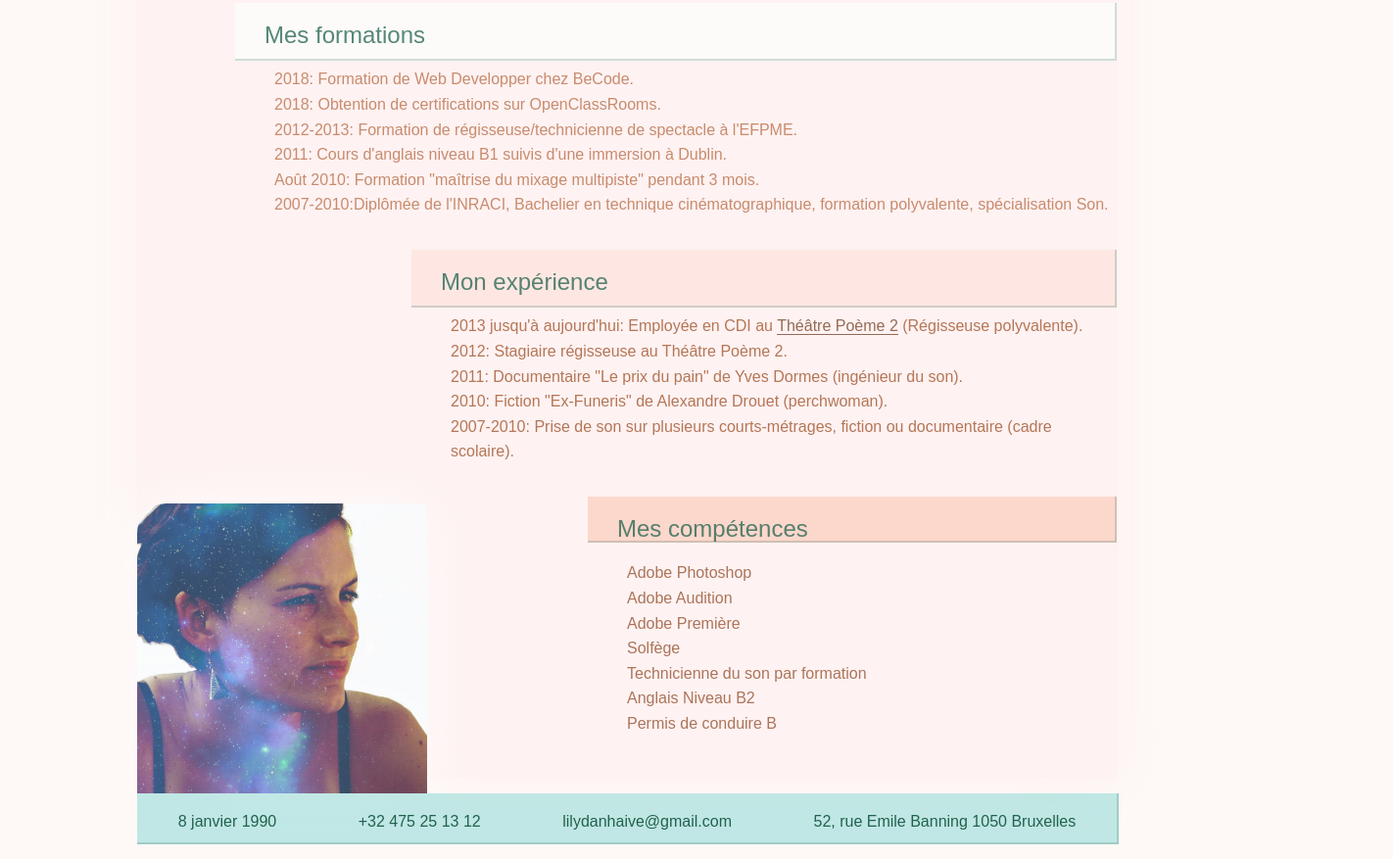
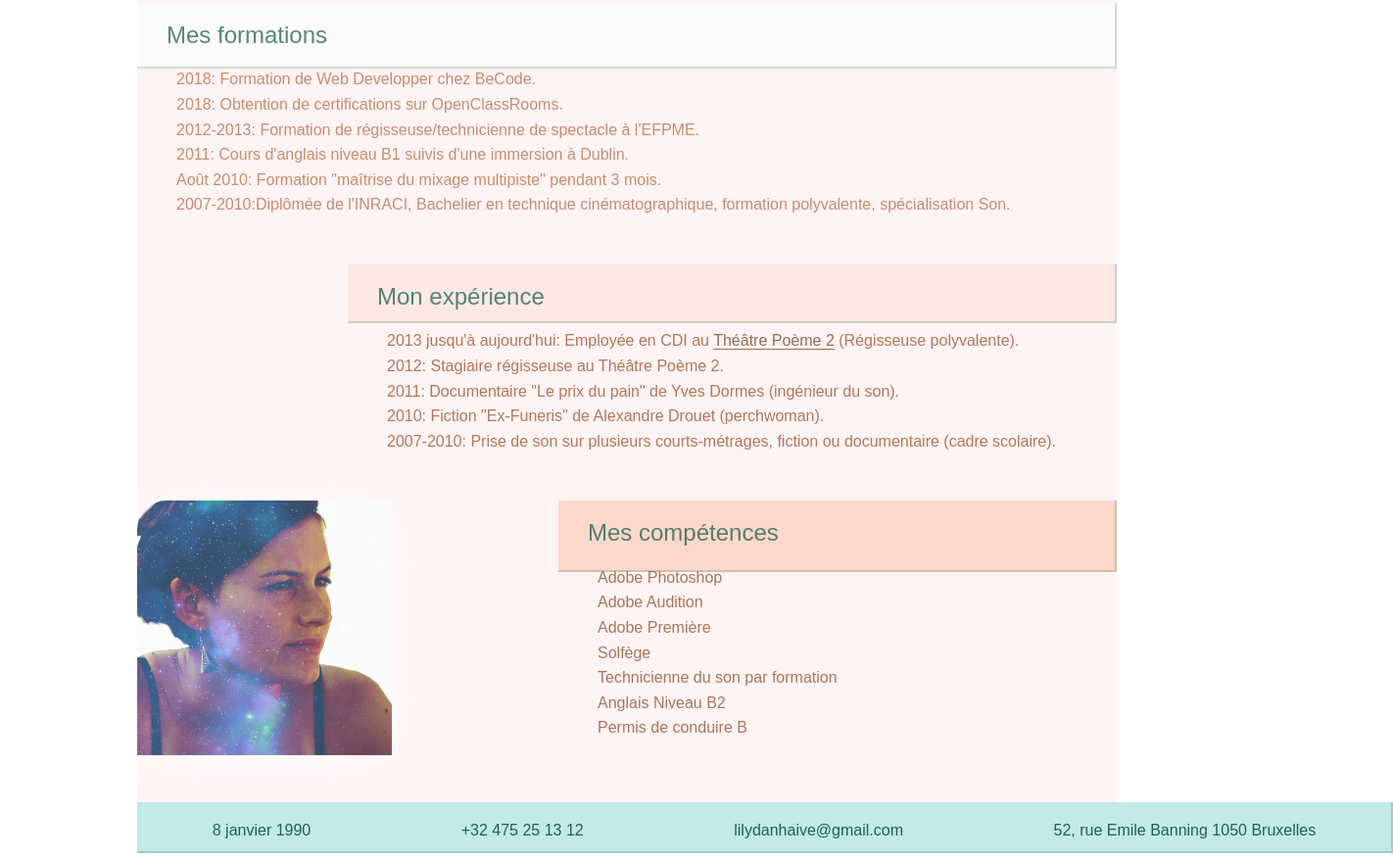
Before and after one commit to LilyDa08/My-CV, a plain HTML site: page index.html in a window 1280 px wide. Shown: the part 149-1026 px from the top of the page at 98% size, 1422 px wide, since content can reach past the window. Drawn offline with Linux system fonts and the light colour scheme.

Commit message:
Last update

```diff
--- a/CVstyle.css
+++ b/CVstyle.css
@@ -1,4 +1,5 @@
 /*background-image: linear-gradient(rgba(0, 0, 0, 0.7), rgba(0, 0, 0, 0.7)), url(img/hero.jpg);*/
+
 
 body {
     margin: auto;
@@ -6,10 +7,9 @@ body {
     font-weight: 100;
     line-height: 160%;
     width: 1000px;
-    box-shadow: 0 5px 65px rgba(255, 240, 240, 0.84);
-    background-color: rgba(253, 217, 204, 0.14);
+    box-shadow: 0 5px 65px rgba(255, 255, 255, 0.84);
+    background-color: rgb(255, 255, 255);
     box-sizing: border-box;
-    position: relative;
 }
 
 .page {
@@ -27,11 +27,14 @@ header {
 
 .image {
     position: absolute;
-    bottom: -23px;
+    left: 0;
+    padding: 0;
+    height: 260px;
+
 }
 
 img {
-    width: 296px;
+    height: 100%;
     opacity: 0.8;
     box-shadow: 0 5px 65px rgb(255, 255, 255);
     border-top-right-radius: 5px;
@@ -53,10 +56,11 @@ h2 {
 
 .container {
     display: grid;
+    grid-gap: 15px;
     grid-template-columns: 20% 20% 20% 20%;
     grid-template-rows: 25% 25% 25%;
     grid-column: 1/2;
-    margin: 15px auto 15px 100px;
+
 }
 
 .item-1 {
@@ -78,7 +82,12 @@ h2 {
     border-right: 2px solid rgba(33, 98, 78, 0.2);
     border-bottom: 2px solid rgba(33, 98, 78, 0.2);
     background-color: rgb(252, 215, 204);
-    margin-bottom: 25px;
+
+}
+
+.cont3 {
+    padding-bottom: 15px;
+    position: relative;
 }
 
 a {
--- a/index.html
+++ b/index.html
@@ -9,9 +9,6 @@
             <h1>Lily Danhaive</h1>
             <p id="slogan">Change de métier et découvre le codage HTML</p>
         </header>
-        <div class="image">
-            <img src="CVphoto.jpg" alt="photo de profil">
-        </div>
 
         <div class="container cont1">
             <div class="item item-1">
@@ -44,6 +41,9 @@
         </div>
         <div class="container cont3">
             <div class="item item-3">
+                <div class="image">
+                    <img src="CVphoto.jpg" alt="photo de profil">
+                </div>
                 <h2>Mes compétences</h2>
                 <div class="description">
                     <ul>
```
